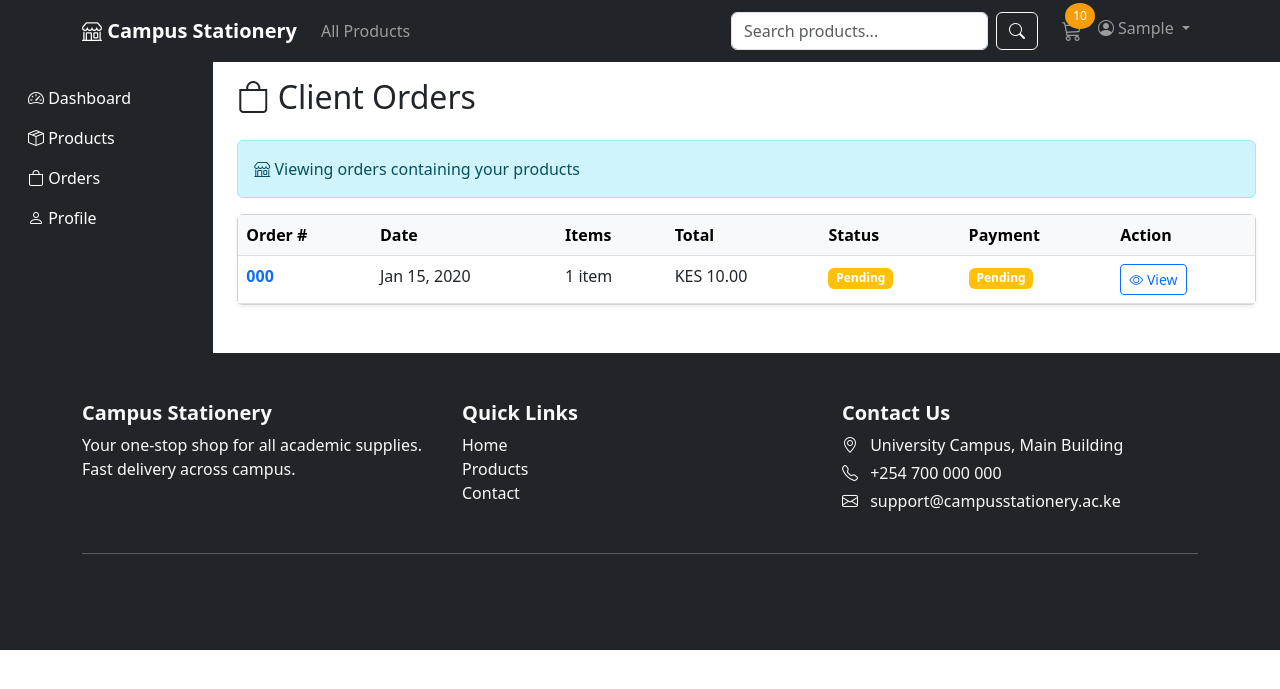
After one commit to layersony/Campus-Stationery-Ecommerce, a Django app: page /dashboard/orders/ in a window 1280 px wide. The commit adds this page. Shown: the top 689 px of the page. Run offline with Django 5.2, Linux system fonts and the light colour scheme; a user stored in the database is signed in; tables that the repository leaves empty hold one stand-in row (values such as "Sample post").

Commit message:
updated vendor view and login page

```diff
--- a/accounts/urls.py
+++ b/accounts/urls.py
@@ -5,7 +5,7 @@ from . import views
 urlpatterns = [
     path('register/student/', views.register_student, name='register_student'),
     path('register/vendor/', views.register_vendor, name='register_vendor'),
-    path('login/', auth_views.LoginView.as_view(template_name='accounts/login.html'), name='login'),
+    path('login/', views.login_view, name='login'),
     path('logout/', views.logout_view, name='logout'),
     path('profile/', views.profile_view, name='profile'),
     path('address/add/', views.add_address, name='add_address'),
--- a/dashboard/urls.py
+++ b/dashboard/urls.py
@@ -4,6 +4,7 @@ from . import views
 urlpatterns = [
     path('', views.vendor_dashboard, name='vendor_dashboard'),
     path('products/', views.vendor_products, name='vendor_products'),
+    path('orders/', views.VendorOrderListView.as_view(), name='vendor_orders'),
     path('products/add/', views.add_product, name='add_product'),
     path('products/edit/<int:product_id>/', views.edit_product, name='edit_product'),
     path('products/delete/<int:product_id>/', views.delete_product, name='delete_product'),
--- a/dashboard/views.py
+++ b/dashboard/views.py
@@ -8,6 +8,8 @@ from datetime import timedelta
 from products.models import Product, Category
 from orders.models import Order, OrderItem
 from accounts.models import User
+from django.utils.decorators import method_decorator
+from django.views.generic import ListView
 
 def vendor_required(view_func):
     return user_passes_test(lambda u: u.is_vendor or u.is_staff)(view_func)
@@ -98,7 +100,7 @@ def add_product(request):
             messages.error(request, f'Error adding product: {str(e)}')
 
     categories = Category.objects.filter(is_active=True)
-    return render(request, 'dashboard/admin/add_product.html', {'categories': categories})
+    return render(request, 'dashboard/add_product.html', {'categories': categories})
 
 @login_required
 @vendor_required
@@ -132,6 +134,26 @@ def delete_product(request, product_id):
     product.delete()
     messages.success(request, 'Product deleted successfully!')
     return redirect('vendor_products')
+
+class VendorOrderListView(ListView):
+    model = Order
+    template_name = 'dashboard/vendor_orders.html'
+    context_object_name = 'orders'
+    paginate_by = 10
+
+    @method_decorator([login_required, vendor_required])
+    def dispatch(self, *args, **kwargs):
+        return super().dispatch(*args, **kwargs)
+
+    def get_queryset(self):
+        return Order.objects.filter(
+            items__product__vendor=self.request.user
+        ).distinct().order_by('-created_at')
+
+    def get_context_data(self, **kwargs):
+        context = super().get_context_data(**kwargs)
+        context['is_vendor_view'] = True
+        return context
 
 # Admin Dashboard
 
--- a/templates/accounts/profile.html
+++ b/templates/accounts/profile.html
@@ -42,7 +42,7 @@
                 </a>
                 {% endif %}
 
-                {% if user.is_vendor and not user.is_verified %}
+                {% if user.is_vendor and user.is_verified %}
                 <a href="{% url 'vendor_dashboard' %}" class="list-group-item list-group-item-action">
                     <i class="bi bi-shop"></i> Vendor Dashboard
                 </a>
--- /dev/null
+++ b/templates/dashboard/vendor_orders.html
@@ -0,0 +1,129 @@
+{% extends 'base.html' %}
+{% load humanize %}
+
+{% block title %}My Orders | Campus Stationery{% endblock %}
+
+{% block content %}
+<div class="container-fluid">
+
+    <div class="row">
+        <!-- Sidebar -->
+        <div class="col-md-3 col-lg-2 d-md-block bg-dark sidebar collapse text-white">
+            <div class="position-sticky pt-3">
+                <ul class="nav flex-column">
+                    <li class="nav-item">
+                        <a class="nav-link text-white" href="{% url 'vendor_dashboard' %}">
+                            <i class="bi bi-speedometer2"></i> Dashboard
+                        </a>
+                    </li>
+                    <li class="nav-item">
+                        <a class="nav-link text-white active" href="{% url 'vendor_products' %}">
+                            <i class="bi bi-box-seam"></i> Products
+                        </a>
+                    </li>
+                    <li class="nav-item">
+                        <a class="nav-link text-white" href="{% url 'vendor_orders' %}">
+                            <i class="bi bi-bag"></i> Orders
+                        </a>
+                    </li>
+                    <li class="nav-item">
+                        <a class="nav-link text-white" href="{% url 'profile' %}">
+                            <i class="bi bi-person"></i> Profile
+                        </a>
+                    </li>
+                </ul>
+            </div>
+        </div>
+
+        <div class="col-md-9 ms-sm-auto col-lg-10 px-md-4 mb-5 mt-3">
+            <h2 class="mb-4"><i class="bi bi-bag"></i> Client Orders</h2>
+            <div class="alert alert-info">
+                <i class="bi bi-shop"></i> Viewing orders containing your products
+            </div>
+
+            {% if orders %}
+            <div class="card shadow-sm">
+                <div class="table-responsive">
+                    <table class="table table-hover mb-0">
+                        <thead class="table-light">
+                            <tr>
+                                <th>Order #</th>
+                                <th>Date</th>
+                                <th>Items</th>
+                                <th>Total</th>
+                                <th>Status</th>
+                                <th>Payment</th>
+                                <th>Action</th>
+                            </tr>
+                        </thead>
+                        <tbody>
+                            {% for order in orders %}
+                            <tr>
+                                <td>
+                                    <a href="{{ order.get_absolute_url }}" class="fw-bold text-decoration-none">
+                                        {{ order.order_number }}
+                                    </a>
+                                </td>
+                                <td>{{ order.created_at|date:"M d, Y" }}</td>
+                                <td>{{ order.items.count }} item{{ order.items.count|pluralize }}</td>
+                                <td>KES {{ order.total|intcomma }}</td>
+                                <td>
+                                    <span class="badge bg-{% if order.status == 'delivered' %}success{% elif order.status == 'cancelled' %}danger{% elif order.status == 'pending' %}warning{% else %}info{% endif %}">
+                                        {{ order.get_status_display }}
+                                    </span>
+                                </td>
+                                <td>
+                                    <span class="badge bg-{% if order.payment_status == 'paid' %}success{% elif order.payment_status == 'failed' %}danger{% else %}warning{% endif %}">
+                                        {{ order.get_payment_status_display }}
+                                    </span>
+                                </td>
+                                <td>
+                                    <a href="{{ order.get_absolute_url }}" class="btn btn-sm btn-outline-primary">
+                                        <i class="bi bi-eye"></i> View
+                                    </a>
+                                </td>
+                            </tr>
+                            {% endfor %}
+                        </tbody>
+                    </table>
+                </div>
+            </div>
+
+            {% if is_paginated %}
+            <nav aria-label="Page navigation" class="mt-4">
+                <ul class="pagination justify-content-center">
+                    {% if page_obj.has_previous %}
+                    <li class="page-item">
+                        <a class="page-link" href="?page={{ page_obj.previous_page_number }}">Previous</a>
+                    </li>
+                    {% endif %}
+                    {% for num in page_obj.paginator.page_range %}
+                        {% if page_obj.number == num %}
+                        <li class="page-item active"><span class="page-link">{{ num }}</span></li>
+                        {% elif num > page_obj.number|add:'-3' and num < page_obj.number|add:'3' %}
+                        <li class="page-item"><a class="page-link" href="?page={{ num }}">{{ num }}</a></li>
+                        {% endif %}
+                    {% endfor %}
+                    {% if page_obj.has_next %}
+                    <li class="page-item">
+                        <a class="page-link" href="?page={{ page_obj.next_page_number }}">Next</a>
+                    </li>
+                    {% endif %}
+                </ul>
+            </nav>
+            {% endif %}
+
+            {% else %}
+            <div class="text-center py-5">
+                <i class="bi bi-bag-x" style="font-size: 5rem; color: #ddd;"></i>
+                <h4 class="mt-3">No orders yet</h4>
+                <p class="text-muted">You haven't placed any orders yet.</p>
+                <a href="{% url 'product_list' %}" class="btn btn-primary btn-lg">
+                    <i class="bi bi-shop"></i> Start Shopping
+                </a>
+            </div>
+            {% endif %}
+        </div>
+    </div>
+</div>
+{% endblock %}
```
Also changed, not shown: accounts/forms.py (+8 -0 lines), accounts/views.py (+29 -5 lines), templates/accounts/change_password.html (+48 -4 lines), templates/accounts/edit_profile.html (+31 -3 lines), templates/dashboard/vendor_dashboard.html (+7 -7 lines), templates/dashboard/vendor_products.html (+6 -6 lines).
